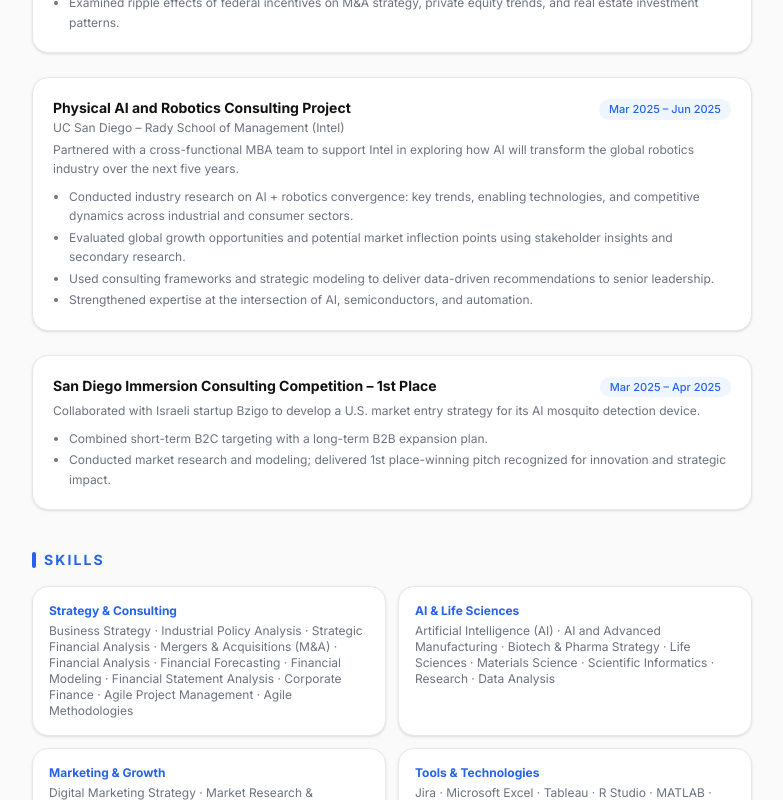
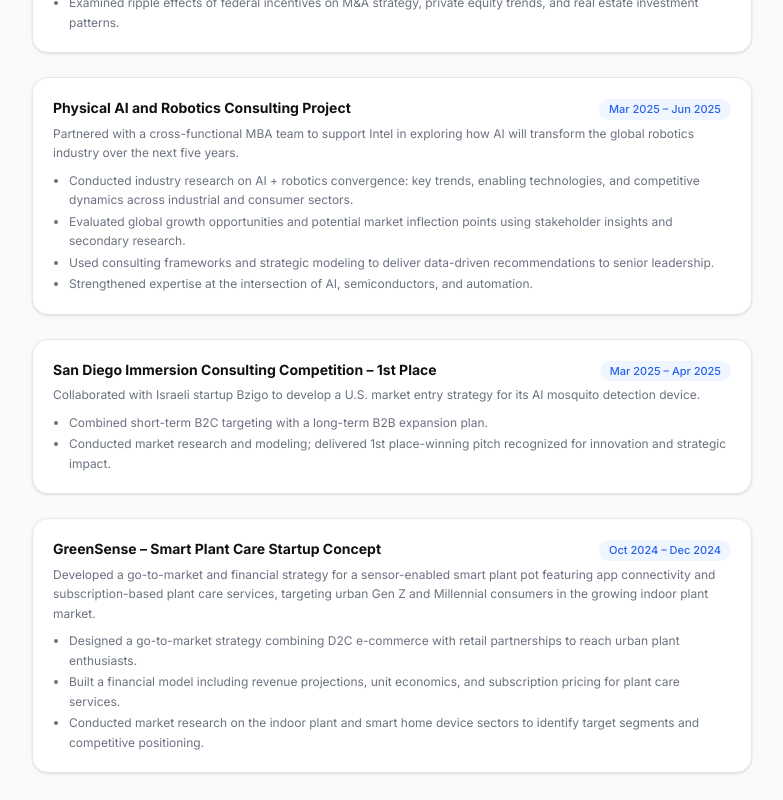
Before and after one commit to 21sean/Emi_site, a Next.js app: page /resume in a window 1280 px wide. Shown: the part 1520-2320 px from the top of the page, without its empty margins (248-1031 px from the left). Built offline with nearby package versions, Linux system fonts and the light colour scheme.

Commit message:
Add GreenSense smart plant care project with deck

```diff
--- a/src/data/profile.ts
+++ b/src/data/profile.ts
@@ -293,7 +293,6 @@ const profile: Profile = {
     {
       id: "physical-ai-robotics-intel",
       title: "Physical AI and Robotics Consulting Project",
-      org: "UC San Diego – Rady School of Management (Intel)",
       dates: "Mar 2025 – Jun 2025",
       summary:
         "Partnered with a cross-functional MBA team to support Intel in exploring how AI will transform the global robotics industry over the next five years.",
@@ -346,6 +345,29 @@ const profile: Profile = {
       highlights: ["1st Place Winner"],
       featured: true,
     },
+    {
+      id: "greensense-smart-plant-care",
+      title: "GreenSense – Smart Plant Care Startup Concept",
+      dates: "Oct 2024 – Dec 2024",
+      summary:
+        "Developed a go-to-market and financial strategy for a sensor-enabled smart plant pot featuring app connectivity and subscription-based plant care services, targeting urban Gen Z and Millennial consumers in the growing indoor plant market.",
+      bullets: [
+        "Designed a go-to-market strategy combining D2C e-commerce with retail partnerships to reach urban plant enthusiasts.",
+        "Built a financial model including revenue projections, unit economics, and subscription pricing for plant care services.",
+        "Conducted market research on the indoor plant and smart home device sectors to identify target segments and competitive positioning.",
+      ],
+      skills: [
+        "Go-to-Market Strategy",
+        "Financial Modeling",
+        "Market Research",
+        "Business Strategy",
+      ],
+      tags: ["Go-to-Market", "Startup", "IoT", "Strategy", "Financial Modeling"],
+      artifacts: [
+        { label: "View Project", url: "/greensense-smartpot.pdf" },
+      ],
+      featured: true,
+    },
   ],
 
   // ── About ───────────────────────────────────
```
Also changed, not shown: 1 other file (tests, documents, lock files or other folders).
